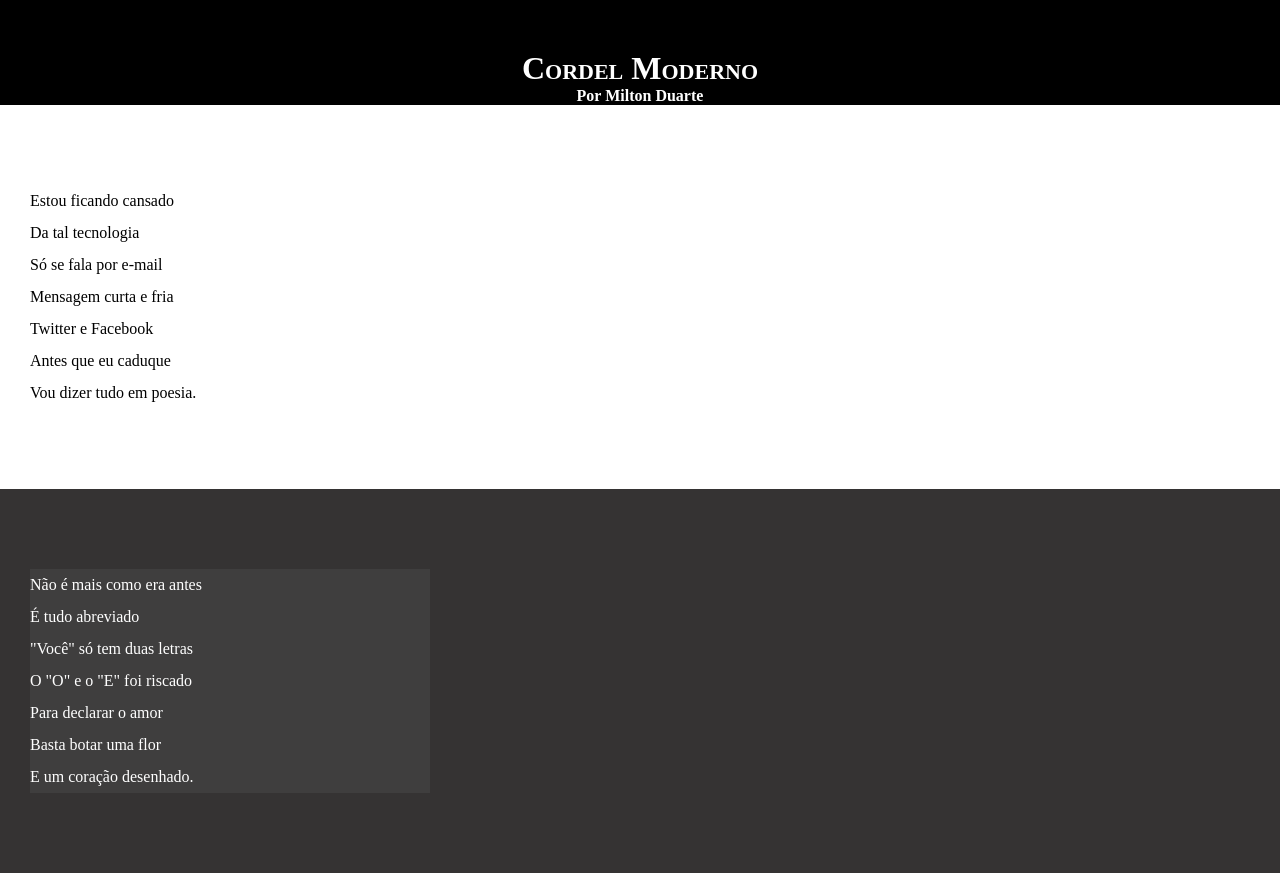
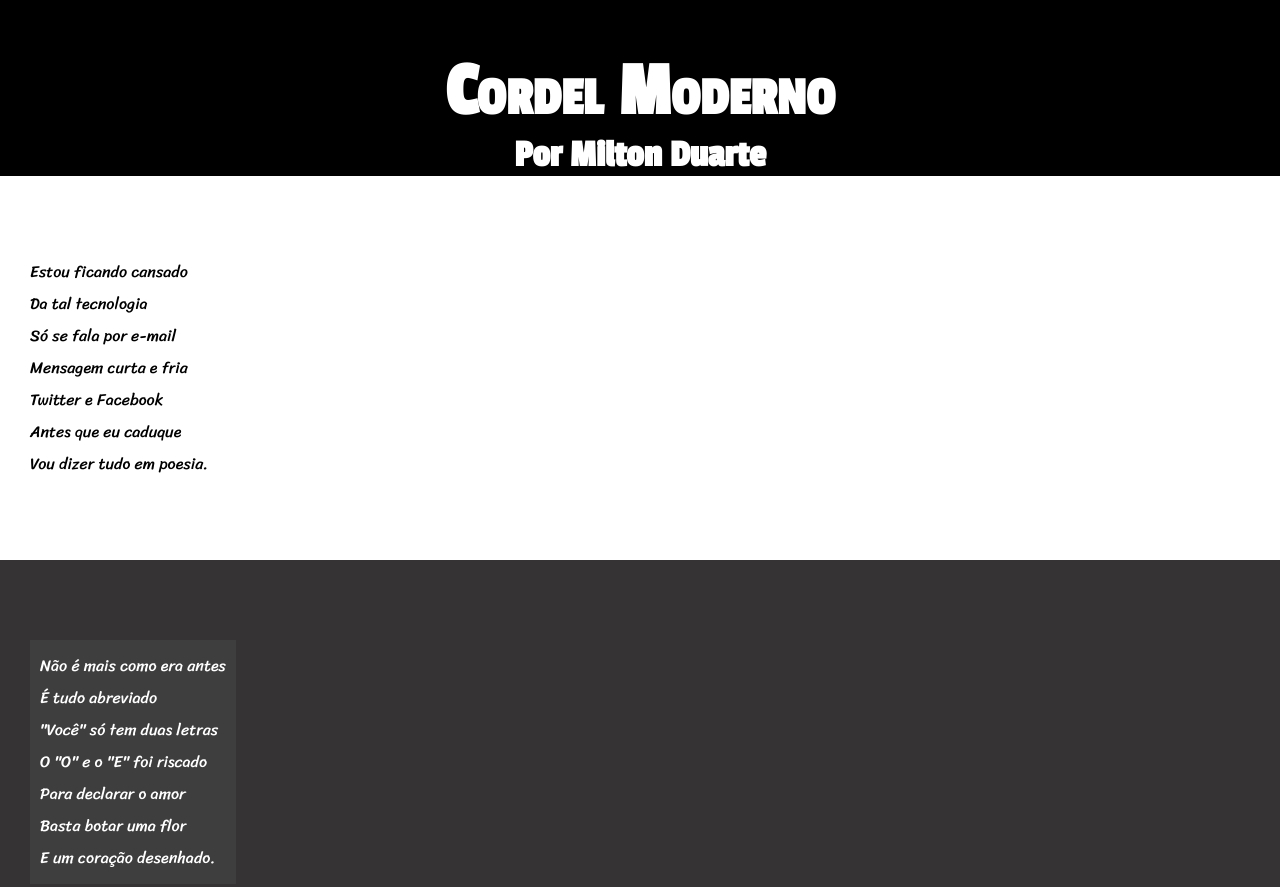
Before and after one commit to PedroCruz000/curso-html5, a plain HTML site: page exercicios/desafio 012/index.html in a window 1280 px wide. Shown: the top 887 px of the page. Drawn offline with Linux system fonts and the light colour scheme.

Commit message:
atualização de estilos

```diff
--- a/exercicios/desafio 012/estilo/style.css
+++ b/exercicios/desafio 012/estilo/style.css
@@ -1,4 +1,12 @@
 @charset "UTF-8";
+@import url('https://fonts.googleapis.com/css2?family=Passion+One&display=swap');
+@import url('https://fonts.googleapis.com/css2?family=Sriracha&display=swap');
+
+:root{
+    --fonte1: Verdana, Geneva, Tahoma, sans-serif;
+    --fonte2: 'Passion One', cursive;
+    --fonte3: 'Sriracha', cursive;
+}
 
 *{
     margin: 0;
@@ -8,12 +16,16 @@
 html, body{
     min-height: 100vh;
     background-color: darkgray;
+    font-family: var(--fonte1);
 
 }
 header{
     background-color: black;
     color: white;
     text-align: center;
+    font-family: var(--fonte2);
+    font-size: 3vw;
+
 
 }
 header > h1{
@@ -37,6 +49,8 @@ section{
     padding-bottom: 10vh;
     line-height: 2em;
     padding-left: 30px;
+    font-family: var(--fonte3);
+    font-size: 1em;
 }
 section.normal{
     background-color: white;
@@ -48,7 +62,8 @@ section.imagem{
 }
 section.imagem > p {
     background-color: rgba(82, 82, 82, 0.356);
-    width: 400px;
+    display: inline-block;
+    padding: 10px;
 
 }
 footer{
```
